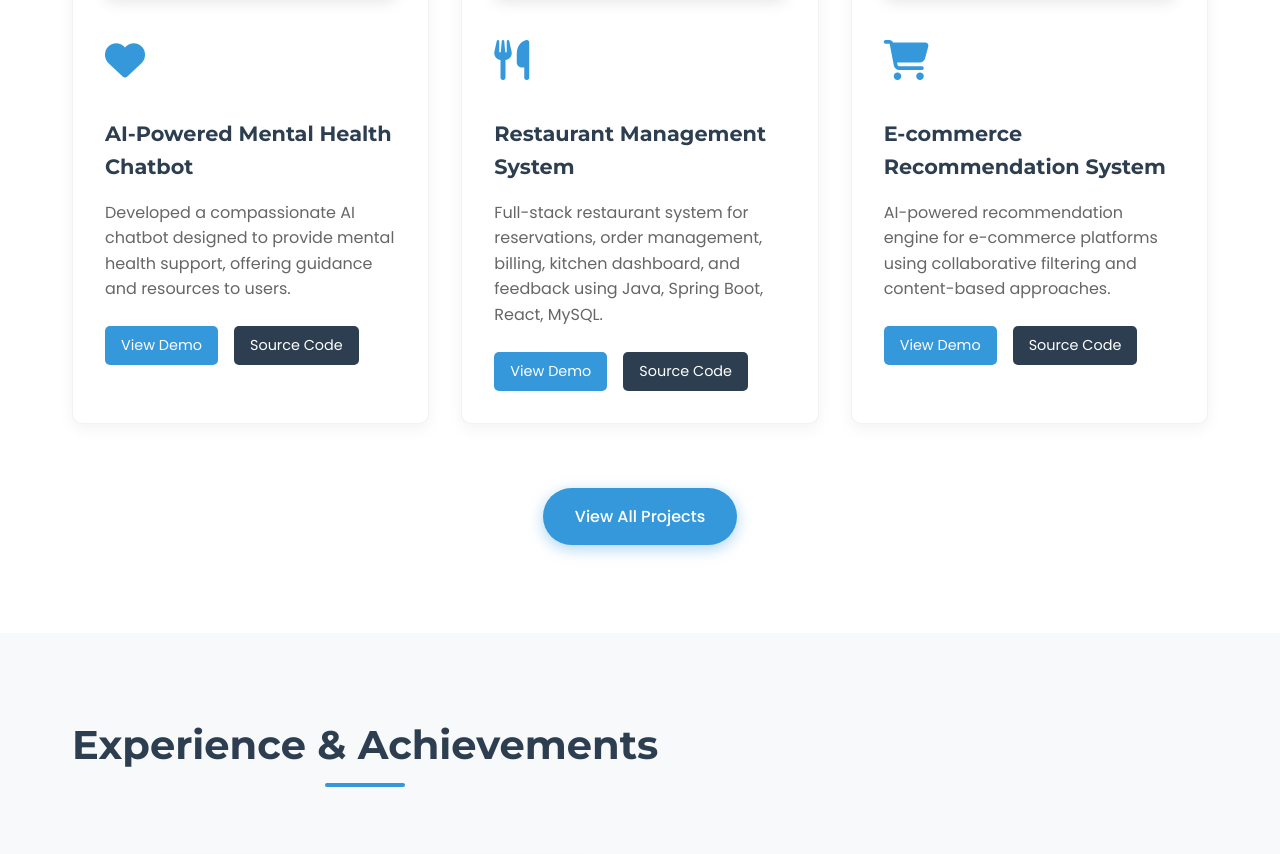
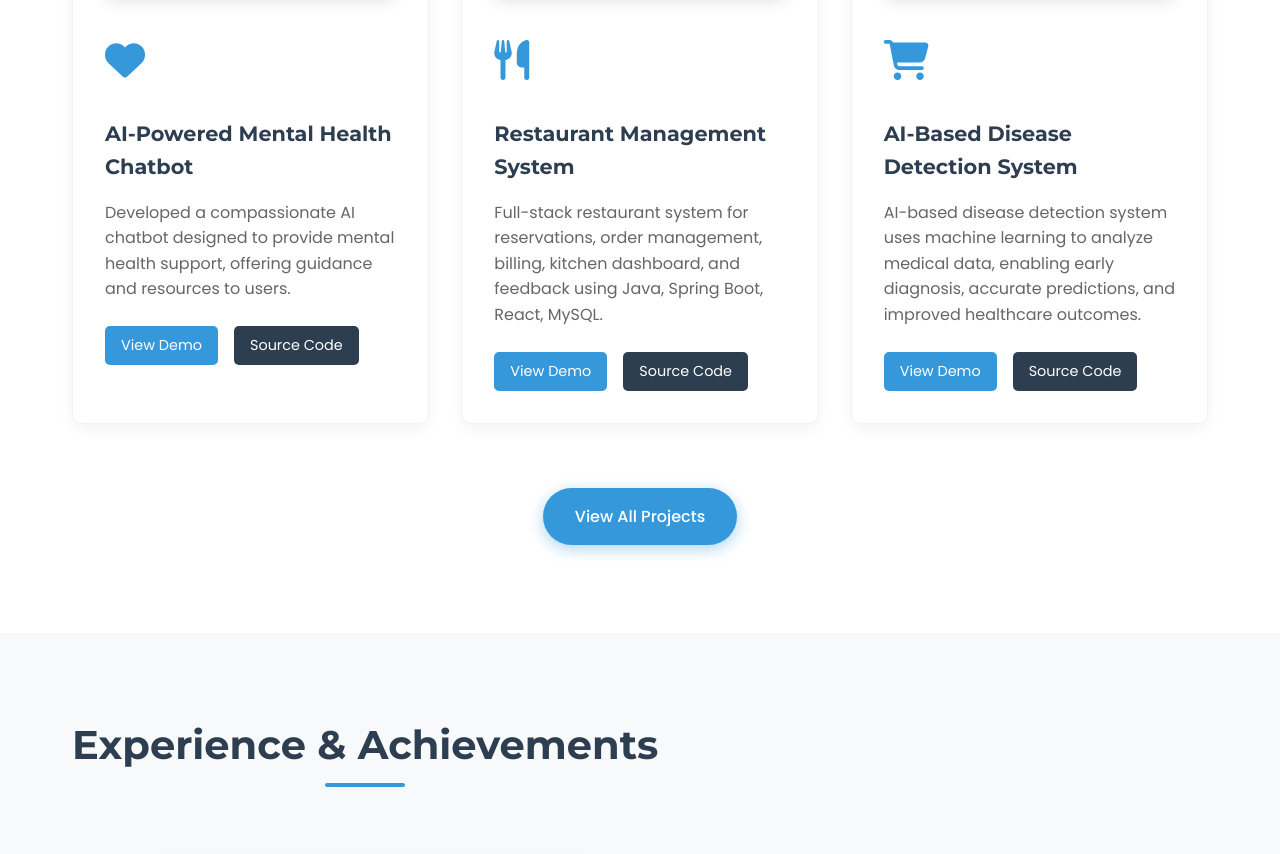
Before and after one commit to thilakragav/Thilak_Portfolio, a plain HTML site: page index.html in a window 1280 px wide. Shown: the part 3654-4508 px from the top of the page. Drawn offline with Linux system fonts and the light colour scheme.

Commit message:
My_Portfolio

```diff
--- a/index.html
+++ b/index.html
@@ -1303,11 +1303,11 @@
                     <div class="project-icon">
                         <i class="fas fa-shopping-cart"></i>
                     </div>
-                    <h3>E-commerce Recommendation System</h3>
-                    <p>AI-powered recommendation engine for e-commerce platforms using collaborative filtering and content-based approaches.</p>
+                    <h3>AI-Based Disease Detection System</h3>
+                    <p>AI-based disease detection system uses machine learning to analyze medical data, enabling early diagnosis, accurate predictions, and improved healthcare outcomes.</p>
                     <div class="project-links">
                         <a href="#" class="project-link">View Demo</a>
-                        <a href="https://github.com/thilakragav/Ecommerce_Recommendation_System" class="project-link" style="background: var(--secondary-color);">Source Code</a>
+                        <a href="https://github.com/thilakragav/Disease_Detection" class="project-link" style="background: var(--secondary-color);">Source Code</a>
                     </div>
                 </div>
             </div>
```
